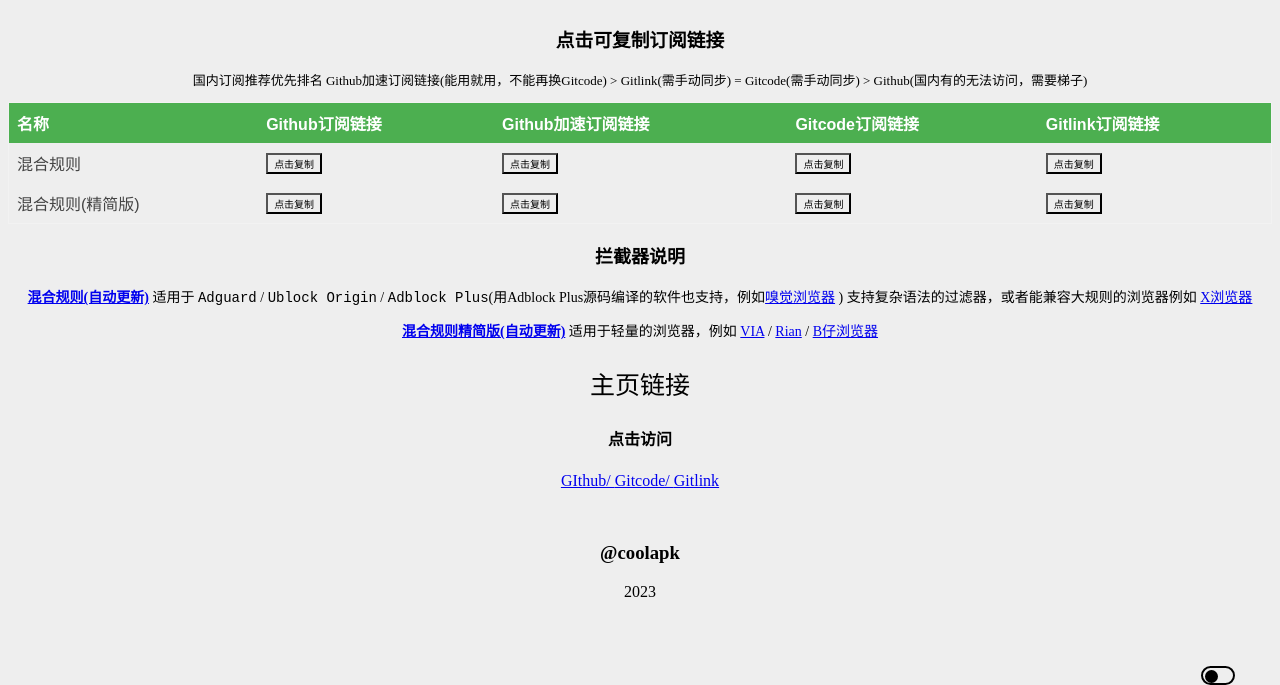
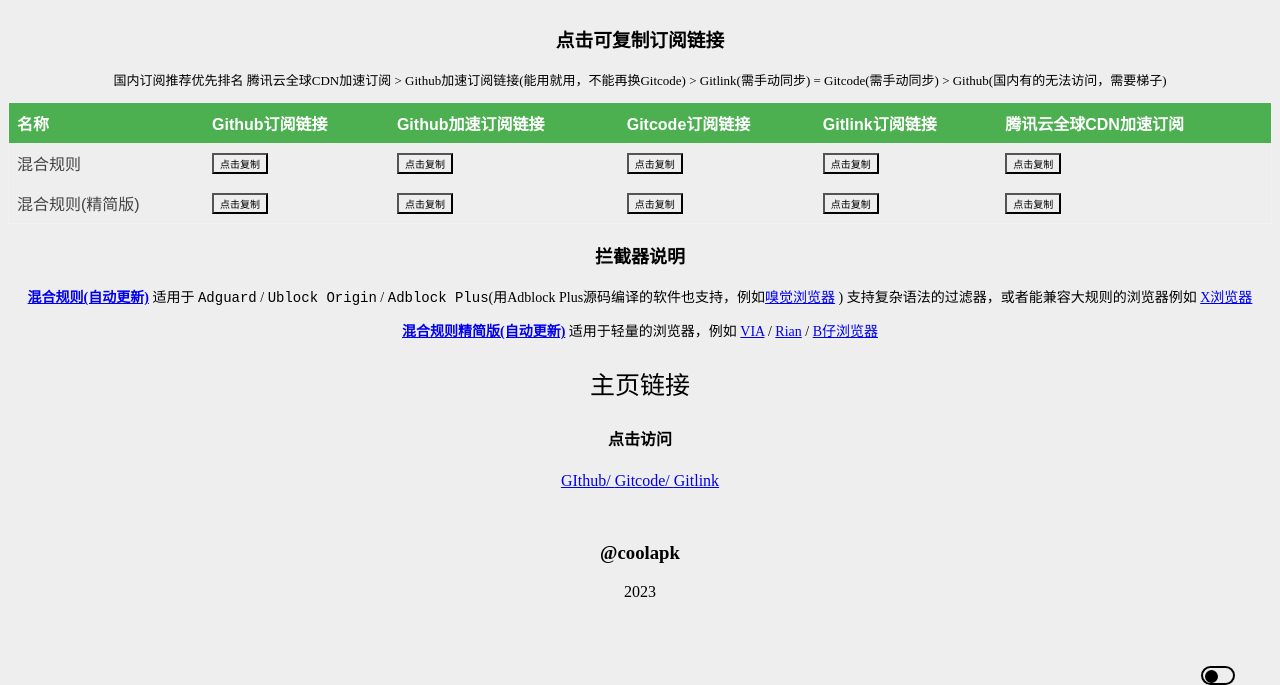
Before and after one commit to 2091655292/adblock_auto, a plain HTML site: page index.html in a window 1280 px wide. Shown: the part 129-814 px from the top of the page. Drawn offline with Linux system fonts and the light colour scheme.

Commit message:
Add files via upload

```diff
--- a/index.html
+++ b/index.html
@@ -99,11 +99,13 @@
 	<p id="gitcode2" style="display: none;" >https://gitcode.net/weixin_45617236/adblock_auto/-/raw/main/Rules/adblock_auto_lite.txt</p>
 	<p id="gitlink1" style="display: none;" >https://cdn09022024.gitlink.org.cn/api/v1/repos/keytoolazy/adblock_auto/raw/Rules/adblock_auto.txt?ref=main&access_token=9aa2be1250ca725d0ef1b1f638fb3de408a11335</p>
 	<p id="gitlink2" style="display: none;" >https://cdn09022024.gitlink.org.cn/api/v1/repos/keytoolazy/adblock_auto/raw/Rules/adblock_auto_lite.txt?ref=main&access_token=9aa2be1250ca725d0ef1b1f638fb3de408a11335</p>
+	<p id="tencentcdn1" style="display: none;" >https://adblock-auto-cdn.ssdxftx.icu/Rules/adblock_auto.txt</p>
+	<p id="tencentcdn2" style="display: none;" >https://adblock-auto-cdn.ssdxftx.icu/Rules/adblock_auto_lite.txt</p>
 </div>
 
 <div id="Rules_table" class="Rules_table" >
 		<h3 style="text-align:center;">点击可复制订阅链接</h3>
-		<p style="text-align:center; font-size:13px;">国内订阅推荐优先排名 Github加速订阅链接(能用就用，不能再换Gitcode) &gt; Gitlink(需手动同步) = Gitcode(需手动同步) &gt; Github(国内有的无法访问，需要梯子) </p>
+		<p style="text-align:center; font-size:13px;">国内订阅推荐优先排名 腾讯云全球CDN加速订阅 &gt; Github加速订阅链接(能用就用，不能再换Gitcode) &gt; Gitlink(需手动同步) = Gitcode(需手动同步) &gt; Github(国内有的无法访问，需要梯子) </p>
 <table id="table" >
 	<thead>
 <tr>
@@ -112,6 +114,7 @@
 	<th>Github加速订阅链接</th>
 	<th>Gitcode订阅链接</th>
 	<th>Gitlink订阅链接</th>
+	<th>腾讯云全球CDN加速订阅</th>
 </tr>
 	</thead>
 <tbody>
@@ -121,6 +124,7 @@
 	<td><button onclick="copyTextgithubfast1()" style="text-align:left; font-size:10px;" > 点击复制 </button></td>
 	<td><button onclick="copyTextgitcode1()" style="text-align:center; font-size:10px;" > 点击复制 </button></td>
 	<td><button onclick="copyTextgitlink1()" style="text-align:center; font-size:10px;" > 点击复制 </button> </td>
+	<td><button onclick="copyTexttencentcdn1()" style="text-align:center; font-size:10px;" > 点击复制 </button> </td>
 </tr>
 	<tr>
 	<td>混合规则(精简版)</td>
@@ -128,6 +132,7 @@
 	<td><button onclick="copyTextgithubfast2()" style="text-align:left; font-size:10px;" > 点击复制 </button></td>
 	<td><button onclick="copyTextgitcode2()" style="text-align:center; font-size:10px;" > 点击复制 </button></td>
 	<td><button onclick="copyTextgitlink2()" style="text-align:center; font-size:10px;" > 点击复制 </button> </td>
+	<td><button onclick="copyTexttencentcdn2()" style="text-align:center; font-size:10px;" > 点击复制 </button> </td>
 </tr>
 		</tbody>
 	</table>
@@ -273,6 +278,26 @@ function copyTextgitlink2() {
 		document.execCommand("copy");
 	document.body.removeChild(inputElement);
 }
+function copyTexttencentcdn1() {
+	var copyText = document.getElementById("tencentcdn1");
+	var inputElement = document.createElement("input");
+	inputElement.setAttribute("value", copyText.textContent);
+		document.body.appendChild(inputElement);
+	inputElement.select();
+		document.execCommand("copy");
+	document.body.removeChild(inputElement);
+	alert("复制内容: "+copyText.textContent+" ");
+}
+function copyTexttencentcdn2() {
+	var copyText = document.getElementById("tencentcdn2");
+	var inputElement = document.createElement("input");
+	inputElement.setAttribute("value", copyText.textContent);
+		document.body.appendChild(inputElement);
+	inputElement.select();
+		document.execCommand("copy");
+	document.body.removeChild(inputElement);
+	alert("复制内容: "+copyText.textContent+" ");
+}
 </script>
 
 	</body>
```
